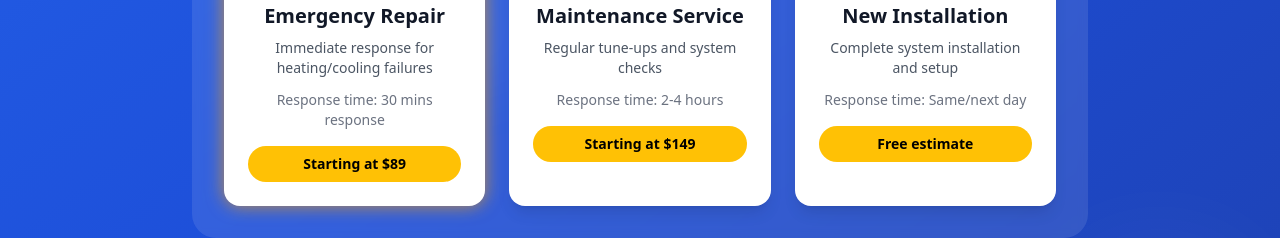
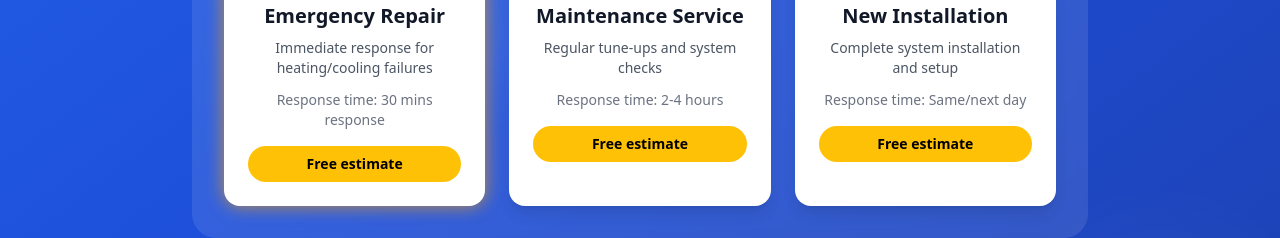
Before and after one commit to en20w/Temp-King-website, a React (Vite) app: page / in a window 1280 px wide. Shown: the part 3020-3258 px from the top of the page. Built offline with nearby package versions, Linux system fonts and the light colour scheme.

Commit message:
Change buttons to "Free estimate"
Changed all buttons to display "Free estimate".

```diff
--- a/src/components/sections/EnhancedInteractiveFlow.tsx
+++ b/src/components/sections/EnhancedInteractiveFlow.tsx
@@ -24,7 +24,7 @@ const EnhancedInteractiveFlow = () => {
     name: 'Emergency Repair',
     icon: Zap,
     time: '30 mins response',
-    price: 'Starting at $89',
+    price: 'Free estimate',
     urgency: 'urgent',
     description: 'Immediate response for heating/cooling failures'
   }, {
@@ -32,7 +32,7 @@ const EnhancedInteractiveFlow = () => {
     name: 'Maintenance Service',
     icon: Clock,
     time: '2-4 hours',
-    price: 'Starting at $149',
+    price: 'Free estimate',
     urgency: 'normal',
     description: 'Regular tune-ups and system checks'
   }, {
--- a/src/components/sections/InteractiveAppointmentFlow.tsx
+++ b/src/components/sections/InteractiveAppointmentFlow.tsx
@@ -14,8 +14,8 @@ const InteractiveAppointmentFlow = () => {
   ];
 
   const services = [
-    { id: 'emergency', name: 'Emergency Repair', time: '30 mins', price: 'Starting at $89' },
-    { id: 'maintenance', name: 'Maintenance', time: '2 hours', price: 'Starting at $149' },
+    { id: 'emergency', name: 'Emergency Repair', time: '30 mins', price: 'Free estimate' },
+    { id: 'maintenance', name: 'Maintenance', time: '2 hours', price: 'Free estimate' },
     { id: 'installation', name: 'New Installation', time: 'Same day', price: 'Free estimate' }
   ];
 
--- a/src/components/sections/ServicesSection.tsx
+++ b/src/components/sections/ServicesSection.tsx
@@ -12,7 +12,7 @@ const ServicesSection = () => {
     link: '/services/ac-repair',
     gradient: 'from-blue-500 to-cyan-400',
     details: ['Emergency repairs available', 'Same-day service guarantee', 'All major brands serviced'],
-    price: 'Starting at $89'
+    price: 'Free estimate'
   }, {
     title: 'Heating Repair',
     description: 'Professional heating system repair and maintenance',
@@ -20,7 +20,7 @@ const ServicesSection = () => {
     link: '/services/heating-repair',
     gradient: 'from-red-500 to-orange-400',
     details: ['Furnace repair & service', 'Heat pump maintenance', 'Boiler system repair'],
-    price: 'Starting at $99'
+    price: 'Free estimate'
   }, {
     title: 'Installation',
     description: 'Complete HVAC system installation services',
@@ -28,7 +28,7 @@ const ServicesSection = () => {
     link: '/services/installation',
     gradient: 'from-green-500 to-emerald-400',
     details: ['New system installations', 'Energy efficient upgrades', 'Complete system replacements'],
-    price: 'Free estimates'
+    price: 'Free estimate'
   }, {
     title: 'Maintenance',
     description: 'Regular maintenance to keep your system running efficiently',
@@ -36,7 +36,7 @@ const ServicesSection = () => {
     link: '/services/maintenance',
     gradient: 'from-purple-500 to-violet-400',
     details: ['Annual tune-up services', 'Filter replacement programs', 'Preventive care plans'],
-    price: 'Plans from $12/mo'
+    price: 'Free estimate'
   }];
   return <section id="services-section" className="py-16 bg-gray-50 relative overflow-hidden">
       {/* Background decorative elements */}
```
